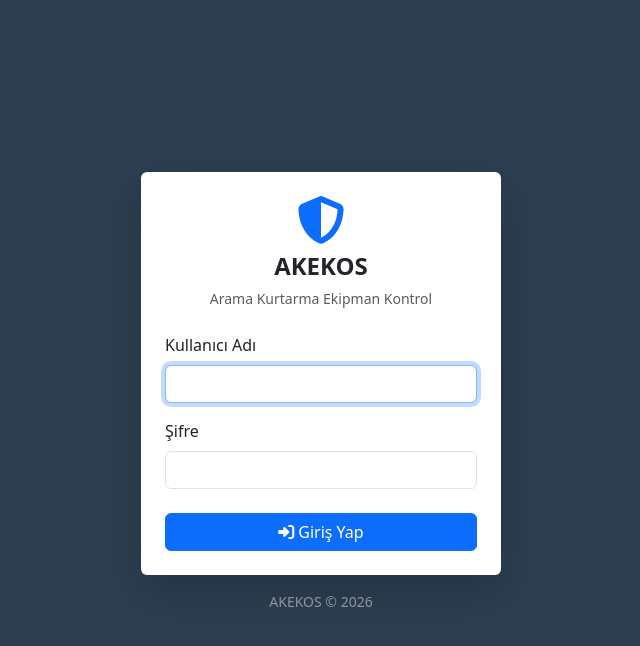
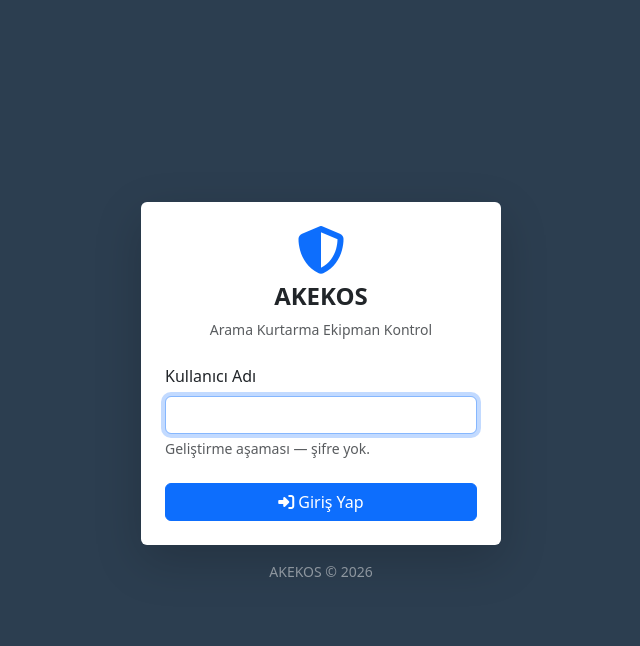
Before and after one commit to porsuktasarim/akekos, a Node server app: page /login in a window 1280 px wide. Shown: the top 646 px of the page, without its empty margins (319-959 px from the left). Run offline with Node 20, Linux system fonts and the light colour scheme; some libraries are stand-ins or nearby versions.

Commit message:
fix: geçici auth — şifresiz giriş (geliştirme aşaması)
Co-Authored-By: Claude Sonnet 4.6 <noreply@anthropic.com>
Claude-Session: https://claude.ai/code/session_017uryB1TbtsrcZ1VaKq381U

```diff
--- a/routes/auth.js
+++ b/routes/auth.js
@@ -8,19 +8,17 @@ router.get('/login', (req, res) => {
   res.render('auth/login');
 });
 
-// Login POST — geçici: sabit şifre
+// Login POST — geçici: şifresiz erişim (geliştirme aşaması)
 router.post('/login', (req, res) => {
-  const { kullanici, sifre } = req.body;
-  const adminUser = process.env.ADMIN_USER || 'admin';
-  const adminPass = process.env.ADMIN_PASS || 'akekos2024';
-  if (kullanici === adminUser && sifre === adminPass) {
-    req.session.user = { ad: 'Yönetici', rol: 'admin', kullanici };
-    const returnTo = req.session.returnTo || '/';
-    delete req.session.returnTo;
-    return res.redirect(returnTo);
+  const { kullanici } = req.body;
+  if (!kullanici || !kullanici.trim()) {
+    req.flash('hata', 'Kullanıcı adı boş olamaz.');
+    return res.redirect('/login');
   }
-  req.flash('hata', 'Kullanıcı adı veya şifre hatalı.');
-  res.redirect('/login');
+  req.session.user = { ad: kullanici.trim(), rol: 'admin', kullanici: kullanici.trim() };
+  const returnTo = req.session.returnTo || '/';
+  delete req.session.returnTo;
+  res.redirect(returnTo);
 });
 
 // Logout
--- a/views/auth/login.ejs
+++ b/views/auth/login.ejs
@@ -24,13 +24,10 @@
         <div class="alert alert-danger py-2 small"><%= hata[0] %></div>
       <% } %>
       <form method="post" action="/login">
-        <div class="mb-3">
+        <div class="mb-4">
           <label class="form-label">Kullanıcı Adı</label>
           <input type="text" name="kullanici" class="form-control" autofocus required>
-        </div>
-        <div class="mb-4">
-          <label class="form-label">Şifre</label>
-          <input type="password" name="sifre" class="form-control" required>
+          <div class="form-text text-muted">Geliştirme aşaması — şifre yok.</div>
         </div>
         <button type="submit" class="btn btn-primary w-100">
           <i class="fas fa-sign-in-alt me-1"></i>Giriş Yap
```
